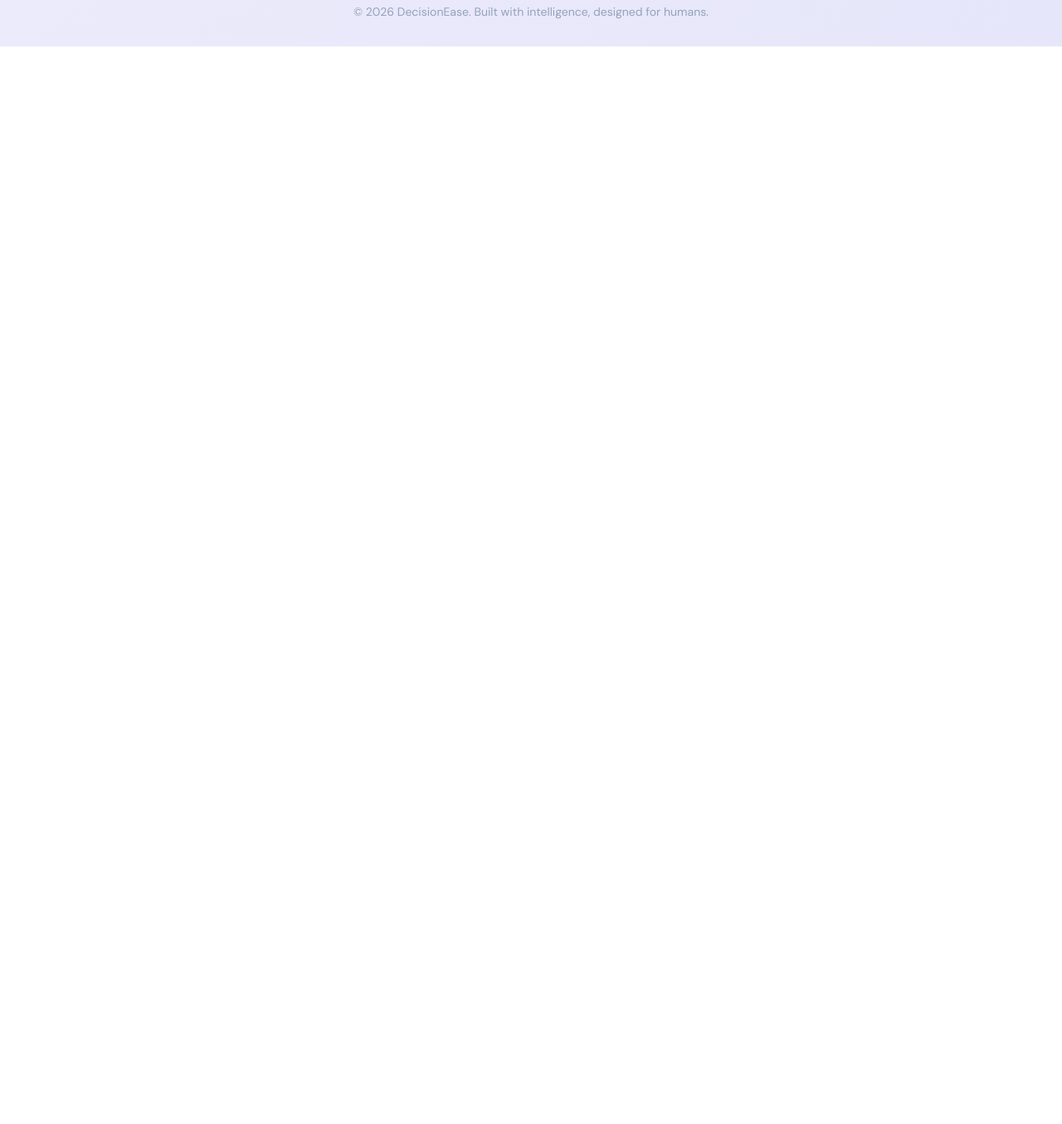
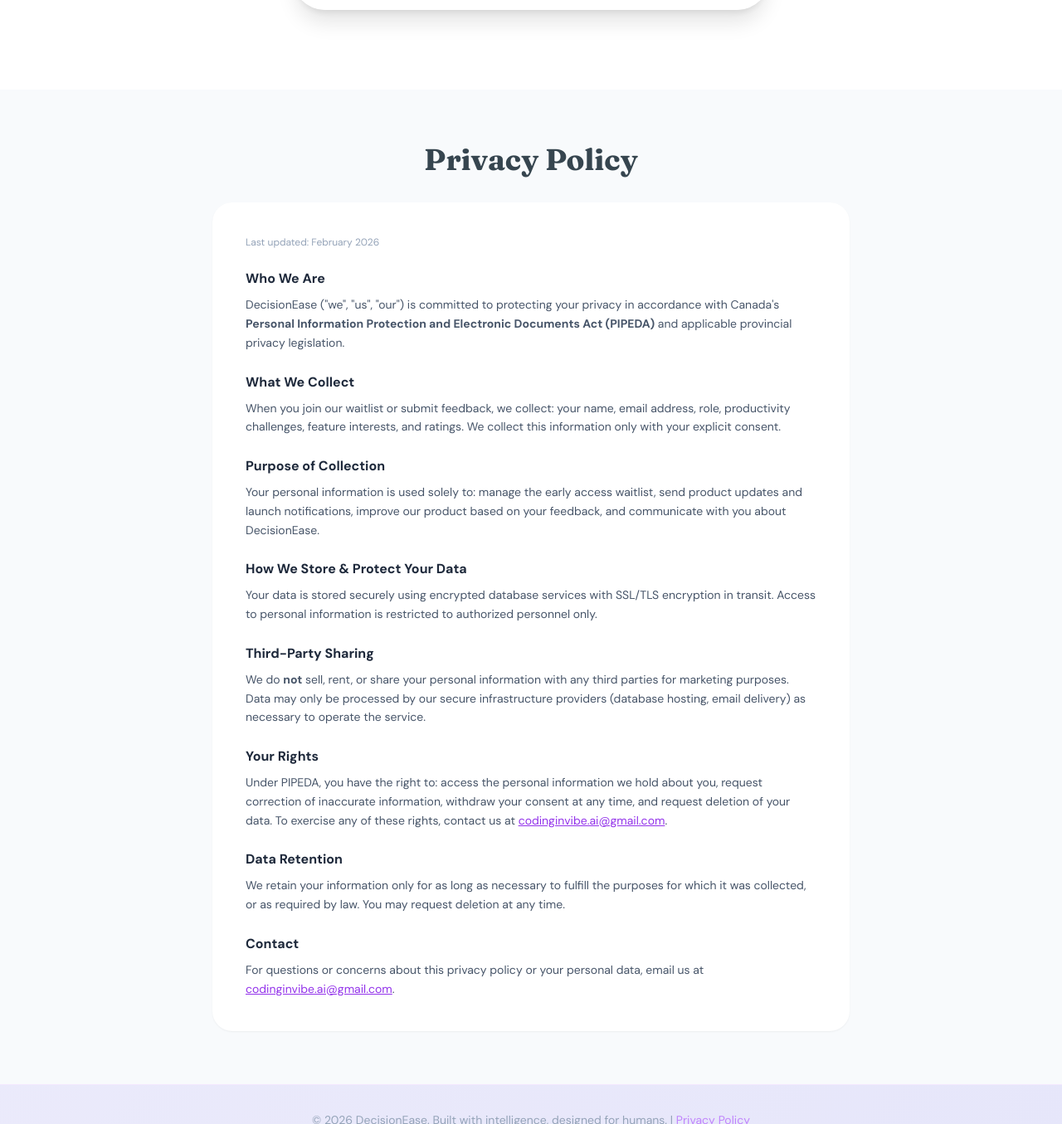
Before and after one commit to aidenmak0624/focus-flow-landing, a website: page public/index.html in a window 1280 px wide. Shown: the part 4385-5740 px from the top of the page at 83% size. Before the commit the page ends 4441 px from the top, so only its background shows below. Drawn offline with nearby package versions, Linux system fonts and the light colour scheme; no server answers.

Commit message:
Add PIPEDA privacy consent and policy

```diff
--- a/public/index.html
+++ b/public/index.html
@@ -321,6 +321,20 @@
             <input type="text" id="challenge" placeholder="e.g. Too many tasks, can't prioritize..."
               class="w-full px-5 py-3.5 rounded-xl border-2 border-purple-100 bg-white outline-none focus:border-purple-400 transition-all text-base" />
           </div>
+          <!-- PIPEDA Privacy Consent -->
+          <div class="mb-6">
+            <label class="flex items-start gap-3 cursor-pointer group">
+              <input type="checkbox" id="privacyConsent"
+                class="mt-1 w-5 h-5 rounded border-2 border-purple-200 text-purple-600 focus:ring-purple-400 accent-purple-600 flex-shrink-0" />
+              <span class="text-sm text-slate-500 leading-relaxed">
+                I agree to the collection and use of my name, email, and responses by DecisionEase for the purpose of waitlist management and product updates.
+                You can withdraw consent or request deletion of your data at any time by emailing
+                <a href="mailto:codinginvibe.ai@gmail.com" class="text-purple-600 underline hover:text-purple-800">codinginvibe.ai@gmail.com</a>.
+                We will never sell or share your personal information with third parties.
+                <a href="#privacy-policy" class="text-purple-600 underline hover:text-purple-800">Privacy Policy</a>
+              </span>
+            </label>
+          </div>
           <button type="submit" id="signupBtn"
             class="btn-primary w-full py-4 rounded-2xl text-lg font-bold flex items-center justify-center gap-2">
             Secure My Spot
@@ -371,9 +385,61 @@
     </div>
   </section>
 
+  <!-- Privacy Policy Section -->
+  <section id="privacy-policy" class="py-16 px-6 bg-slate-50">
+    <div class="max-w-3xl mx-auto">
+      <h2 class="heading-serif text-3xl md:text-4xl mb-8 text-center">Privacy Policy</h2>
+      <div class="bg-white rounded-3xl p-8 md:p-10 shadow-sm space-y-6 text-slate-600 text-sm leading-relaxed">
+        <p class="text-xs text-slate-400">Last updated: February 2026</p>
+
+        <div>
+          <h3 class="font-bold text-slate-800 text-base mb-2">Who We Are</h3>
+          <p>DecisionEase ("we", "us", "our") is committed to protecting your privacy in accordance with Canada's <strong>Personal Information Protection and Electronic Documents Act (PIPEDA)</strong> and applicable provincial privacy legislation.</p>
+        </div>
+
+        <div>
+          <h3 class="font-bold text-slate-800 text-base mb-2">What We Collect</h3>
+          <p>When you join our waitlist or submit feedback, we collect: your name, email address, role, productivity challenges, feature interests, and ratings. We collect this information only with your explicit consent.</p>
+        </div>
+
+        <div>
+          <h3 class="font-bold text-slate-800 text-base mb-2">Purpose of Collection</h3>
+          <p>Your personal information is used solely to: manage the early access waitlist, send product updates and launch notifications, improve our product based on your feedback, and communicate with you about DecisionEase.</p>
+        </div>
+
+        <div>
+          <h3 class="font-bold text-slate-800 text-base mb-2">How We Store & Protect Your Data</h3>
+          <p>Your data is stored securely using encrypted database services with SSL/TLS encryption in transit. Access to personal information is restricted to authorized personnel only.</p>
+        </div>
+
+        <div>
+          <h3 class="font-bold text-slate-800 text-base mb-2">Third-Party Sharing</h3>
+          <p>We do <strong>not</strong> sell, rent, or share your personal information with any third parties for marketing purposes. Data may only be processed by our secure infrastructure providers (database hosting, email delivery) as necessary to operate the service.</p>
+        </div>
+
+        <div>
+          <h3 class="font-bold text-slate-800 text-base mb-2">Your Rights</h3>
+          <p>Under PIPEDA, you have the right to: access the personal information we hold about you, request correction of inaccurate information, withdraw your consent at any time, and request deletion of your data. To exercise any of these rights, contact us at <a href="mailto:codinginvibe.ai@gmail.com" class="text-purple-600 underline">codinginvibe.ai@gmail.com</a>.</p>
+        </div>
+
+        <div>
+          <h3 class="font-bold text-slate-800 text-base mb-2">Data Retention</h3>
+          <p>We retain your information only for as long as necessary to fulfill the purposes for which it was collected, or as required by law. You may request deletion at any time.</p>
+        </div>
+
+        <div>
+          <h3 class="font-bold text-slate-800 text-base mb-2">Contact</h3>
+          <p>For questions or concerns about this privacy policy or your personal data, email us at <a href="mailto:codinginvibe.ai@gmail.com" class="text-purple-600 underline">codinginvibe.ai@gmail.com</a>.</p>
+        </div>
+      </div>
+    </div>
+  </section>
+
   <!-- Footer -->
   <footer class="py-8 px-6 border-t border-purple-100 text-center">
-    <p class="text-slate-400 text-sm">&copy; 2026 DecisionEase. Built with intelligence, designed for humans.</p>
+    <p class="text-slate-400 text-sm">&copy; 2026 DecisionEase. Built with intelligence, designed for humans. |
+      <a href="#privacy-policy" class="text-purple-400 underline hover:text-purple-600">Privacy Policy</a>
+    </p>
   </footer>
 
   <script>
@@ -459,6 +525,12 @@
         return;
       }
 
+      if (!document.getElementById('privacyConsent').checked) {
+        msg.className = 'form-msg error';
+        msg.textContent = 'Please agree to the privacy policy before signing up.';
+        return;
+      }
+
       btn.disabled = true;
       btn.innerHTML = '<span class="spinner"></span> Joining...';
 
```
